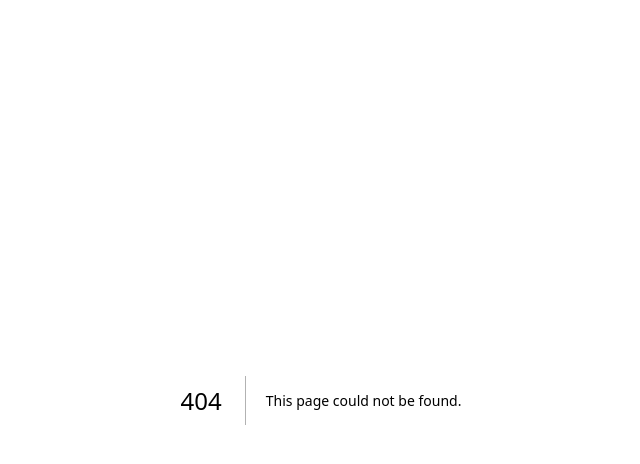
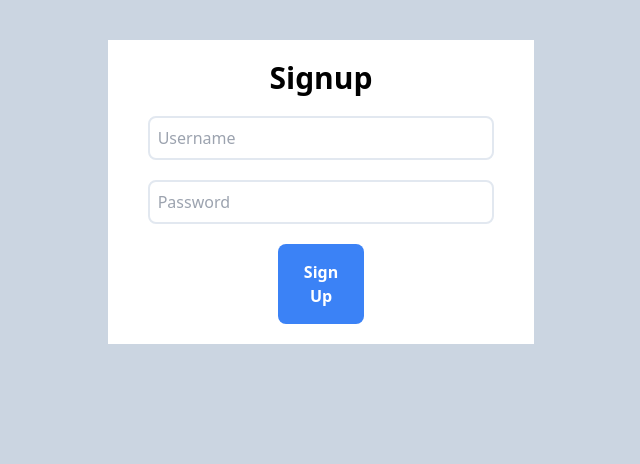
Before and after one commit to jdplumst/calculator-app, a Next.js app: page /signup in a window 1280 px wide. Before the commit this address had no page. Shown: the top 464 px of the page, without its empty margins (319-959 px from the left). Built offline with nearby package versions, Linux system fonts and the light colour scheme.

Commit message:
Add Signup page

```diff
--- /dev/null
+++ b/pages/signup.tsx
@@ -0,0 +1,44 @@
+import Head from "next/head";
+import { useState } from "react";
+
+export default function Signup() {
+  const [username, setUsername] = useState("");
+  const [password, setPassword] = useState("");
+
+  return (
+    <>
+      <Head>
+        <title>Calculator App</title>
+        <meta name="description" content="Generated by create next app" />
+        <meta name="viewport" content="width=device-width, initial-scale=1" />
+        <link rel="icon" href="/favicon.ico" />
+      </Head>
+      <div className="flex h-screen items-start justify-center bg-slate-300 pt-10">
+        <div className="w-1/3 bg-white px-10 py-5">
+          <h3 className="text-center text-3xl font-bold">Signup</h3>
+          <form>
+            <input
+              type="text"
+              placeholder="Username"
+              value={username}
+              onChange={(e) => setUsername(e.target.value)}
+              className="mt-5 block w-full rounded-lg border-2 border-solid border-slate-200 p-2 focus:border-slate-500 focus:outline-none"
+            />
+            <input
+              type="password"
+              placeholder="Password"
+              value={password}
+              onChange={(e) => setPassword(e.target.value)}
+              className="mt-5 block w-full rounded-lg border-2 border-solid border-slate-200 p-2 focus:border-slate-500 focus:outline-none"
+            />
+            <div className="flex justify-center pt-5">
+              <button className="w-1/4 rounded-lg bg-blue-500 p-4 font-bold text-white hover:cursor-pointer hover:bg-blue-700">
+                Sign Up
+              </button>
+            </div>
+          </form>
+        </div>
+      </div>
+    </>
+  );
+}
```
